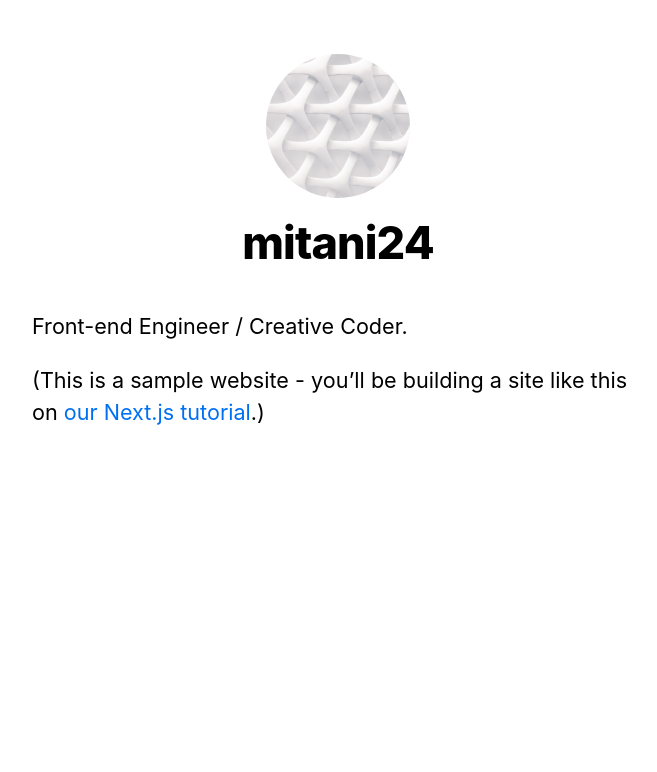
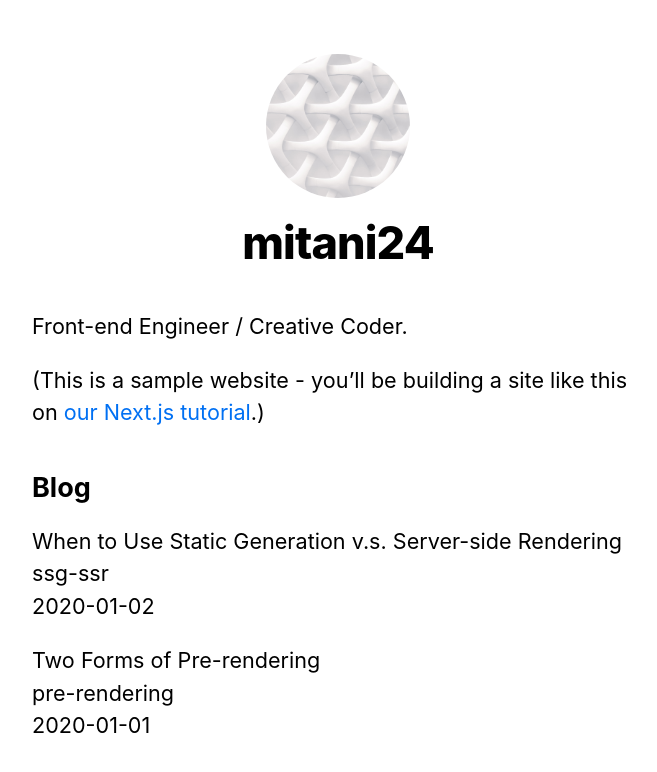
Before and after one commit to mitani24/getting-started-nextjs, a Next.js app: page / in a window 1280 px wide. Shown: the top 772 px of the page, without its empty margins (302-959 px from the left). Built offline with nearby package versions, Linux system fonts and the light colour scheme.

Commit message:
add pre-rendering

```diff
--- /dev/null
+++ b/lib/posts.js
@@ -0,0 +1,32 @@
+import fs from "fs";
+import path from "path";
+import matter from "gray-matter";
+
+const postsDirectory = path.join(process.cwd(), "posts");
+
+export function getSortedPostsData() {
+  const fileNames = fs.readdirSync(postsDirectory);
+  const allPostsData = fileNames.map((fileName) => {
+    const id = fileName.replace(/\.md$/, "");
+
+    const fullPath = path.join(postsDirectory, fileName);
+    const fileContents = fs.readFileSync(fullPath, "utf8");
+
+    const matterResult = matter(fileContents);
+
+    return {
+      id,
+      ...matterResult.data,
+    };
+  });
+
+  return allPostsData.sort(({ date: a }, { date: b }) => {
+    if (a < b) {
+      return 1;
+    }
+    if (a > b) {
+      return -1;
+    }
+    return 0;
+  });
+}
--- a/package.json
+++ b/package.json
@@ -8,6 +8,7 @@
     "start": "next start"
   },
   "dependencies": {
+    "gray-matter": "^4.0.3",
     "next": "^10.0.0",
     "react": "17.0.1",
     "react-dom": "17.0.1"
--- a/pages/index.js
+++ b/pages/index.js
@@ -1,8 +1,18 @@
 import Head from "next/head";
 import Layout, { siteTitle } from "../components/layout";
 import utilStyles from "../styles/utils.module.css";
+import { getSortedPostsData } from "../lib/posts";
 
-export default function Home() {
+export async function getStaticProps() {
+  const allPostsData = getSortedPostsData();
+  return {
+    props: {
+      allPostsData,
+    },
+  };
+}
+
+export default function Home({ allPostsData }) {
   return (
     <Layout home>
       <Head>
@@ -15,6 +25,21 @@
           <a href="https://nextjs.org/learn">our Next.js tutorial</a>.)
         </p>
       </section>
+
+      <section className={`${utilStyles.headingMd} ${utilStyles.padding1px}`}>
+        <h2 className={utilStyles.headingLg}>Blog</h2>
+        <ul className={utilStyles.list}>
+          {allPostsData.map(({ id, date, title }) => (
+            <li className={utilStyles.listItem} key={id}>
+              {title}
+              <br />
+              {id}
+              <br />
+              {date}
+            </li>
+          ))}
+        </ul>
+      </section>
     </Layout>
   );
 }
--- /dev/null
+++ b/posts/pre-rendering.md
@@ -0,0 +1,11 @@
+---
+title: "Two Forms of Pre-rendering"
+date: "2020-01-01"
+---
+
+Next.js has two forms of pre-rendering: **Static Generation** and **Server-side Rendering**. The difference is in **when** it generates the HTML for a page.
+
+- **Static Generation** is the pre-rendering method that generates the HTML at **build time**. The pre-rendered HTML is then _reused_ on each request.
+- **Server-side Rendering** is the pre-rendering method that generates the HTML on **each request**.
+
+Importantly, Next.js lets you **choose** which pre-rendering form to use for each page. You can create a "hybrid" Next.js app by using Static Generation for most pages and using Server-side Rendering for others.
--- /dev/null
+++ b/posts/ssg-ssr.md
@@ -0,0 +1,19 @@
+---
+title: "When to Use Static Generation v.s. Server-side Rendering"
+date: "2020-01-02"
+---
+
+We recommend using **Static Generation** (with and without data) whenever possible because your page can be built once and served by CDN, which makes it much faster than having a server render the page on every request.
+
+You can use Static Generation for many types of pages, including:
+
+- Marketing pages
+- Blog posts
+- E-commerce product listings
+- Help and documentation
+
+You should ask yourself: "Can I pre-render this page **ahead** of a user's request?" If the answer is yes, then you should choose Static Generation.
+
+On the other hand, Static Generation is **not** a good idea if you cannot pre-render a page ahead of a user's request. Maybe your page shows frequently updated data, and the page content changes on every request.
+
+In that case, you can use **Server-Side Rendering**. It will be slower, but the pre-rendered page will always be up-to-date. Or you can skip pre-rendering and use client-side JavaScript to populate data.
```
Also changed, not shown: 1 other file (tests, documents, lock files or other folders).
